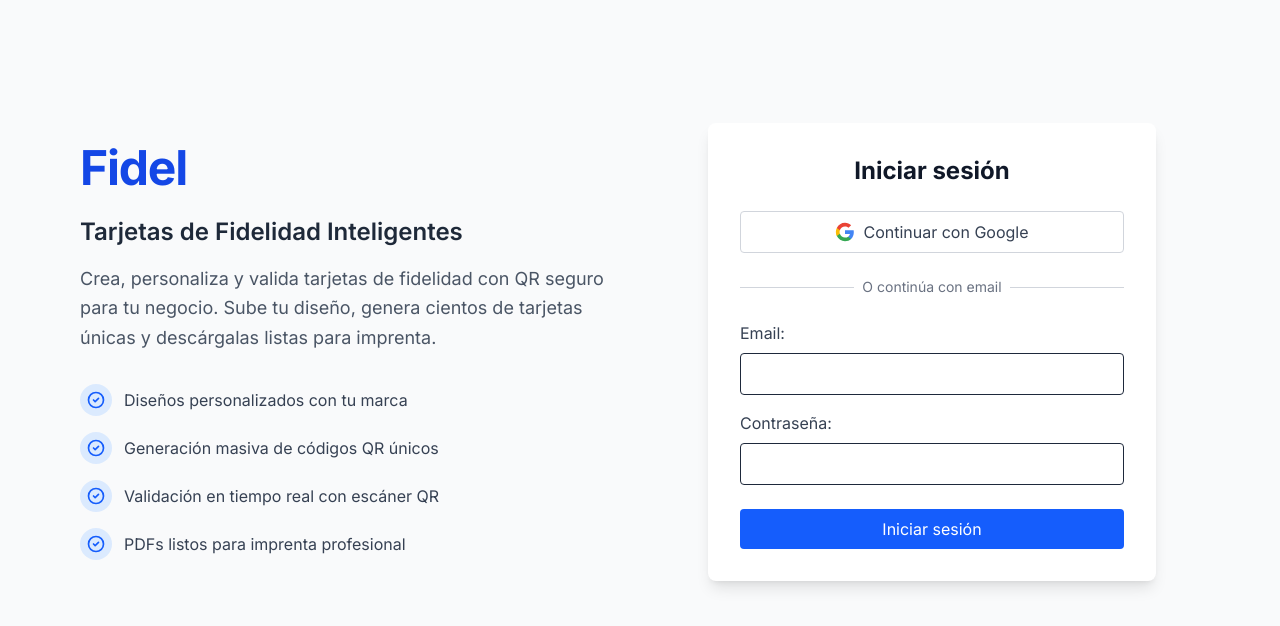
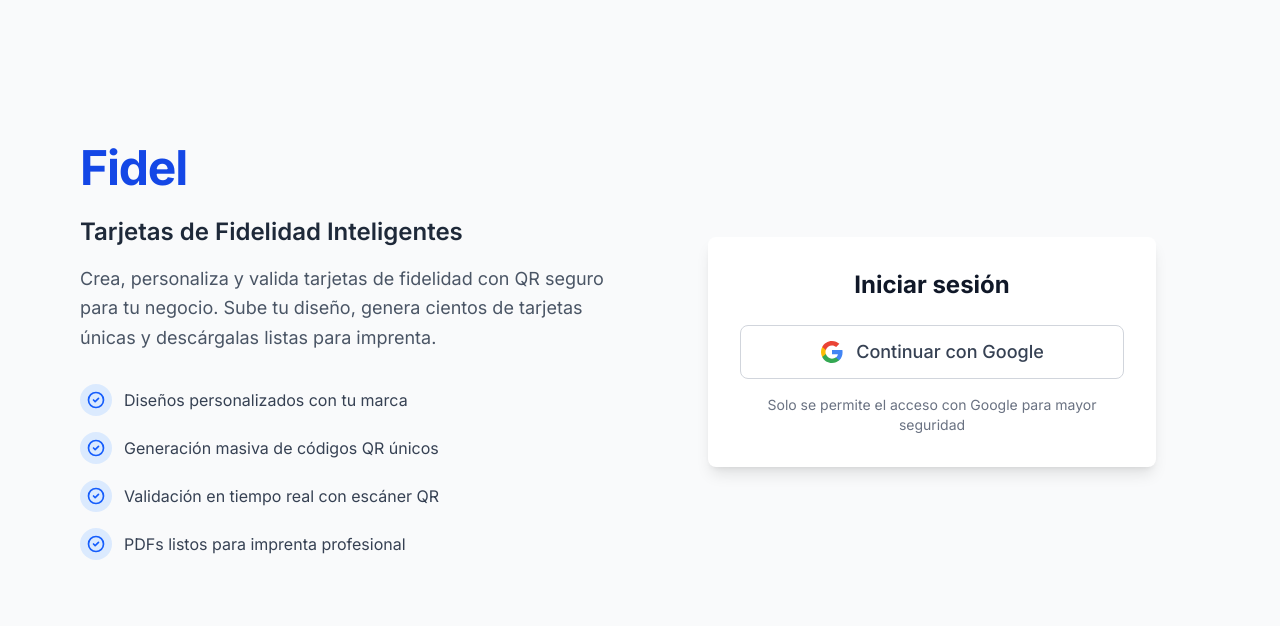
Before and after one commit to mutsuda/fidel, a Next.js app: page /login in a window 1280 px wide. Shown: the top 626 px of the page. Built offline with nearby package versions, Linux system fonts and the light colour scheme; no server answers.

Commit message:
Security: Remove email/password login, only allow Google OAuth for secure access

```diff
--- a/src/app/login/page.tsx
+++ b/src/app/login/page.tsx
@@ -5,29 +5,8 @@ import { useState } from "react";
 import { useRouter } from "next/navigation";
 
 export default function LoginPage() {
-  const [email, setEmail] = useState("");
-  const [password, setPassword] = useState("");
-  const [isLoading, setIsLoading] = useState(false);
   const [isGoogleLoading, setIsGoogleLoading] = useState(false);
   const router = useRouter();
-
-  const handleEmailLogin = async (e: React.FormEvent) => {
-    e.preventDefault();
-    setIsLoading(true);
-
-    const result = await signIn("credentials", {
-      email,
-      password,
-      redirect: false,
-    });
-
-    if (result?.ok) {
-      router.push("/dashboard");
-    } else {
-      alert("Error al iniciar sesión");
-    }
-    setIsLoading(false);
-  };
 
   const handleGoogleLogin = async () => {
     setIsGoogleLoading(true);
@@ -91,13 +70,13 @@ export default function LoginPage() {
             <button
               onClick={handleGoogleLogin}
               disabled={isGoogleLoading}
-              className="w-full mb-6 py-2 px-4 bg-white border border-gray-300 text-gray-700 rounded hover:bg-gray-50 transition disabled:opacity-50 flex items-center justify-center"
+              className="w-full py-3 px-4 bg-white border border-gray-300 text-gray-700 rounded-lg hover:bg-gray-50 transition disabled:opacity-50 flex items-center justify-center text-lg font-medium"
             >
               {isGoogleLoading ? (
                 "Conectando..."
               ) : (
                 <>
-                  <svg className="w-5 h-5 mr-2" viewBox="0 0 24 24">
+                  <svg className="w-6 h-6 mr-3" viewBox="0 0 24 24">
                     <path
                       fill="#4285F4"
                       d="M22.56 12.25c0-.78-.07-1.53-.2-2.25H12v4.26h5.92c-.26 1.37-1.04 2.53-2.21 3.31v2.77h3.57c2.08-1.92 3.28-4.74 3.28-8.09z"
@@ -120,46 +99,9 @@ export default function LoginPage() {
               )}
             </button>
 
-            <div className="w-full mb-6">
-              <div className="relative">
-                <div className="absolute inset-0 flex items-center">
-                  <div className="w-full border-t border-gray-300" />
-                </div>
-                <div className="relative flex justify-center text-sm">
-                  <span className="px-2 bg-white text-gray-500">O continúa con email</span>
-                </div>
-              </div>
-            </div>
-
-            <form onSubmit={handleEmailLogin} className="w-full">
-              <div className="mb-4">
-                <label className="block text-gray-700 mb-2">Email:</label>
-                <input
-                  type="email"
-                  value={email}
-                  onChange={(e) => setEmail(e.target.value)}
-                  className="w-full px-3 py-2 border rounded focus:outline-none focus:border-blue-500"
-                  required
-                />
-              </div>
-              <div className="mb-6">
-                <label className="block text-gray-700 mb-2">Contraseña:</label>
-                <input
-                  type="password"
-                  value={password}
-                  onChange={(e) => setPassword(e.target.value)}
-                  className="w-full px-3 py-2 border rounded focus:outline-none focus:border-blue-500"
-                  required
-                />
-              </div>
-              <button
-                type="submit"
-                disabled={isLoading}
-                className="w-full py-2 px-4 bg-blue-600 text-white rounded hover:bg-blue-700 transition disabled:opacity-50"
-              >
-                {isLoading ? "Iniciando..." : "Iniciar sesión"}
-              </button>
-            </form>
+            <p className="text-center text-sm text-gray-500 mt-4">
+              Solo se permite el acceso con Google para mayor seguridad
+            </p>
           </div>
         </div>
       </div>
--- a/src/lib/authOptions.ts
+++ b/src/lib/authOptions.ts
@@ -22,24 +22,6 @@ const authOptions: AuthOptions = {
     GoogleProvider({
       clientId: process.env.GOOGLE_CLIENT_ID!,
       clientSecret: process.env.GOOGLE_CLIENT_SECRET!,
-    }),
-    CredentialsProvider({
-      name: "credentials",
-      credentials: {
-        email: { label: "Email", type: "email" },
-        password: { label: "Password", type: "password" }
-      },
-      async authorize(credentials) {
-        // Para el MVP, permitimos login con cualquier email
-        if (credentials?.email) {
-          return {
-            id: "1",
-            email: credentials.email,
-            name: credentials.email.split("@")[0],
-          };
-        }
-        return null;
-      }
     }),
   ],
   session: {
```
